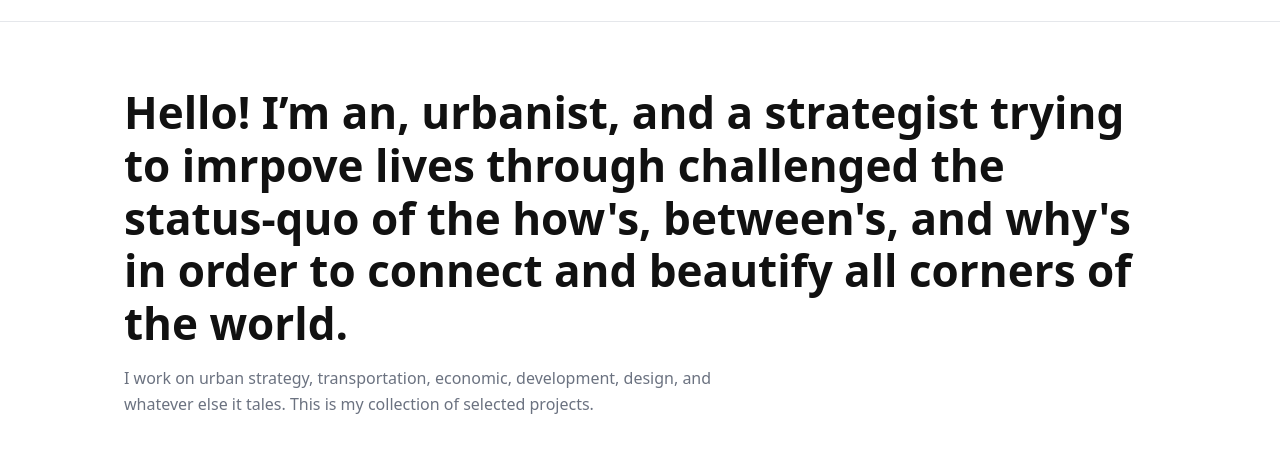
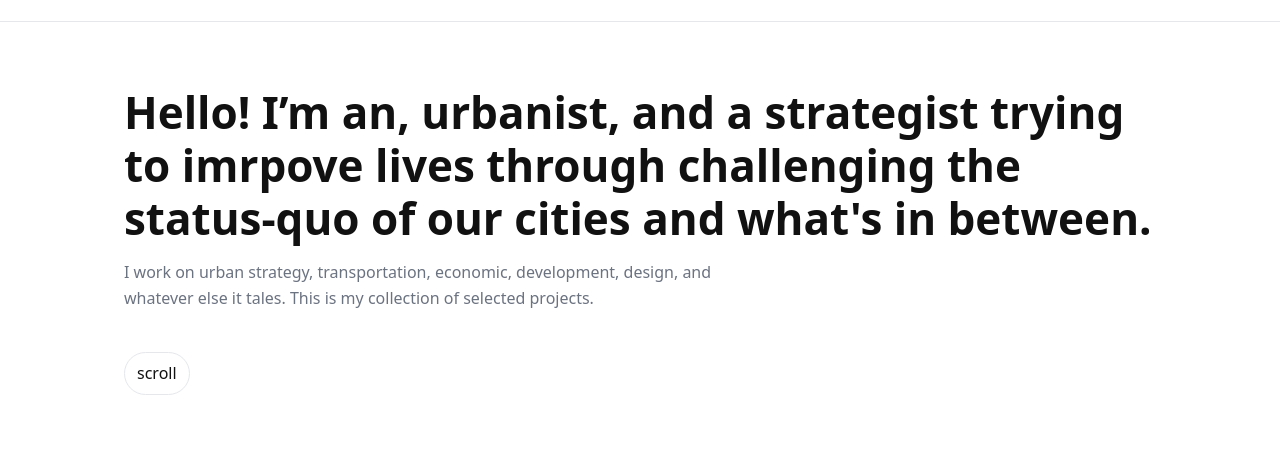
Before and after one commit to davidrou-arch/portfolio, a plain HTML site: page portfolio_site/index.html in a window 1280 px wide. Shown: the part 56-510 px from the top of the page. Drawn offline with Linux system fonts and the light colour scheme.

Commit message:
Update index.html

```diff
--- a/portfolio_site/index.html
+++ b/portfolio_site/index.html
@@ -22,7 +22,7 @@
 
   <main>
     <section id="home" class="hero container">
-      <h1>Hello! I’m an, urbanist, and a strategist trying to imrpove lives through challenged the status-quo of the how's, between's, and why's in order to connect and beautify all corners of the world.</h1>
+      <h1>Hello! I’m an, urbanist, and a strategist trying to imrpove lives through challenging the status-quo of our cities and what's in between.</h1>
       <p class="lead">I work on urban strategy, transportation, economic, development, design, and whatever else it tales.
       This is my collection of selected projects.</p>
       <a class="scroll-link" href="#projects">scroll</a>
```
